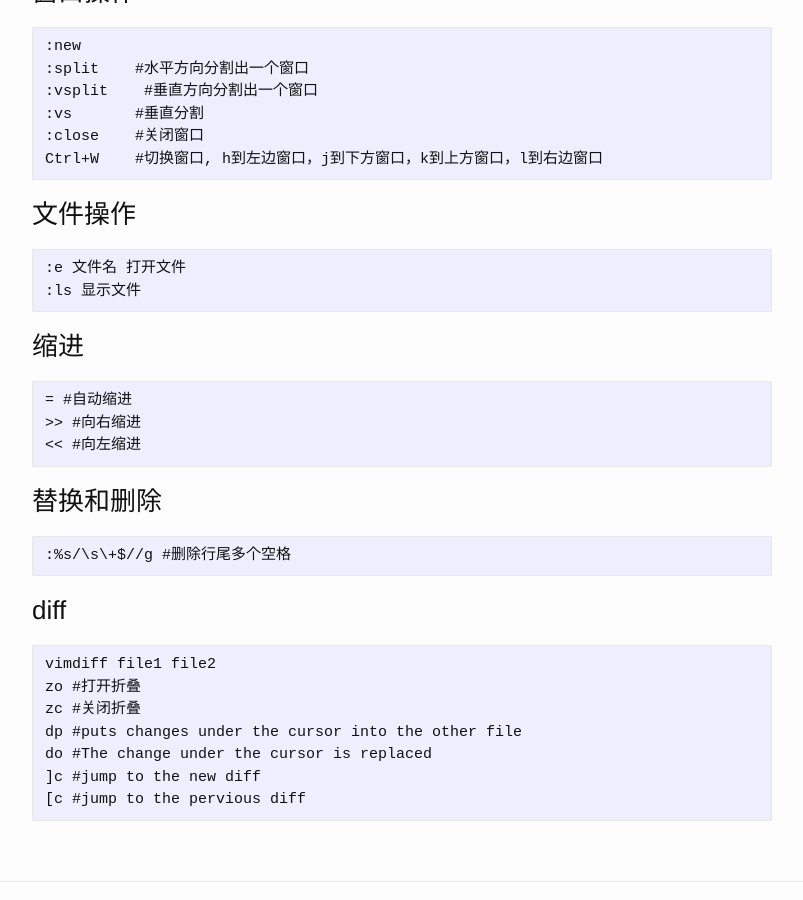
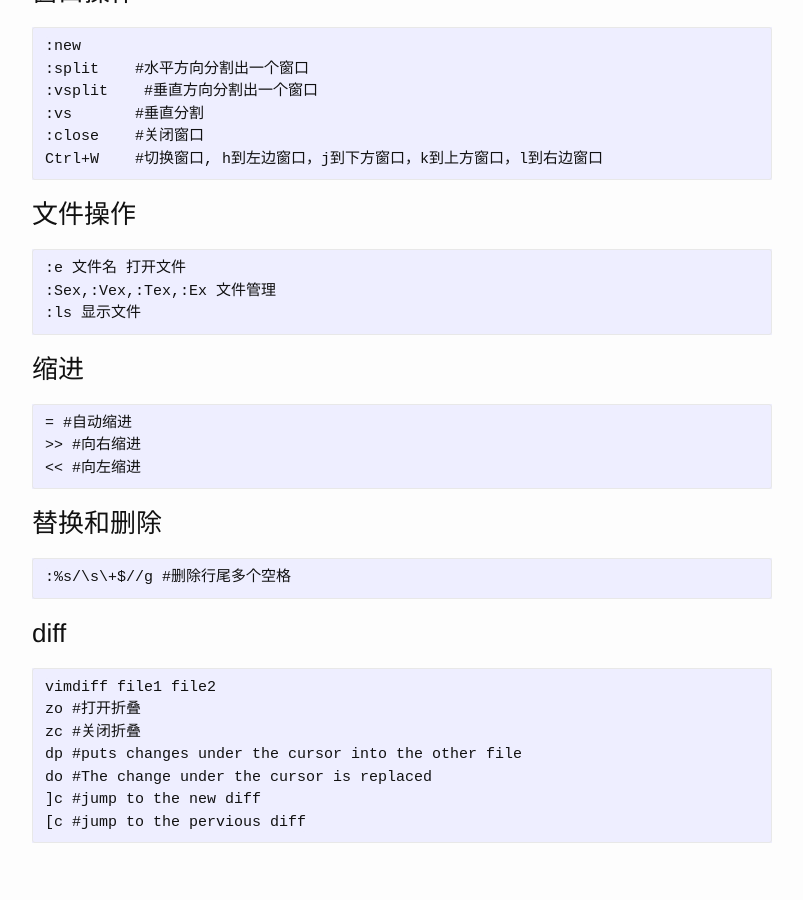
Before and after one commit to josephstalin117/josephstalin117.github.io, a Jekyll site: the page built from _posts/2016-07-03-vim.markdown, in a window 1280 px wide and 900 px high, scrolled down 1739 px. Shown: the whole window, without its empty margins (238-1041 px from the left). Built offline with Jekyll 4.4.1, drawn with Linux system fonts in a browser that asks for light colours.

Commit message:
增加了文件管理用法

````diff
--- a/_posts/2016-07-03-vim.markdown
+++ b/_posts/2016-07-03-vim.markdown
@@ -94,6 +94,7 @@ Ctrl+W    #切换窗口, h到左边窗口，j到下方窗口，k到上方窗口
 
 ```
 :e 文件名 打开文件
+:Sex,:Vex,:Tex,:Ex 文件管理
 :ls 显示文件
 ```
 
````
Also changed, not shown: _posts/2016-07-03-nginx.markdown (line endings or trailing spaces).
